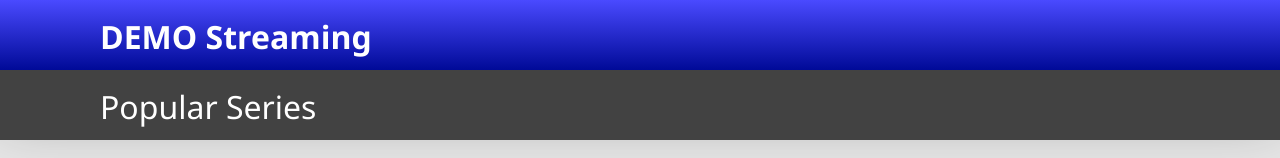
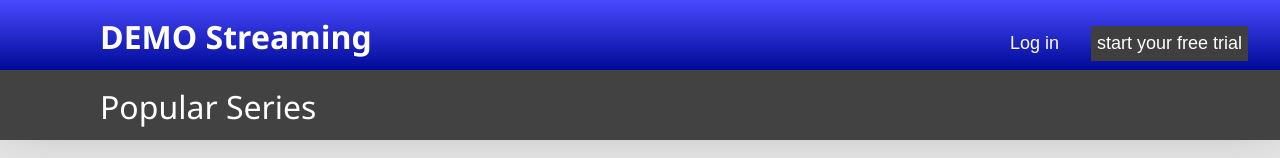
Before and after one commit to alvaroLZ96/Demo-Streaming-app, a React (Vite) app in the folder app/: page /series in a window 1280 px wide. Shown: the top 158 px of the page. Built offline with nearby package versions, Linux system fonts and the light colour scheme; no server answers.

Commit message:
ultimos cambios de maquetación y estilos

```diff
--- a/app/index.html
+++ b/app/index.html
@@ -2,9 +2,9 @@
 <html lang="en">
   <head>
     <meta charset="UTF-8" />
-    <link rel="icon" type="image/svg+xml" href="/vite.svg" />
+    <link rel="icon" type="image/svg+xml" href="/claqueta.png" />
     <meta name="viewport" content="width=device-width, initial-scale=1.0" />
-    <title>Vite + React</title>
+    <title>Demo Streaming</title>
   </head>
   <body>
     <header></header>
--- a/app/src/components/modal.css
+++ b/app/src/components/modal/modal.css
@@ -1,5 +1,5 @@
-.overlay {
-    /* background-color: rgba(0, 0, 0, 0.5); */
+/* .overlay {
+    background-color: rgba(0, 0, 0, 0.5);
     position: fixed;
     width: 100%;
     height: 100%;
@@ -43,3 +43,4 @@
     margin-top: 3rem;
     padding: 1rem 2rem;
   }
+   */
--- a/app/src/components/navbar.jsx
+++ b/app/src/components/navbar.jsx
@@ -1,9 +1,18 @@
 import React from "react";
 import { NavLink } from "react-router-dom";
+
 const Navbar = () => {
   return (
     <nav>
-      <div>DEMO Streaming</div>
+      <NavLink to={`/`} style={{ textDecoration: "none" }}>
+        {" "}
+        {/* por qué no me deja quitarle el subrayado en CSS? */}
+        <div className="titleNav">DEMO Streaming</div>
+      </NavLink>
+      <div className="navBtns">
+        <button className="loginBtn">Log in</button>
+        <button className="trialBtn">start your free trial</button>
+      </div>
     </nav>
   );
 };
--- a/app/src/index.css
+++ b/app/src/index.css
@@ -12,6 +12,31 @@ nav{
     font-weight: 600;
     box-shadow: rgba(0, 0, 0, 0.25) 0px 54px 55px, rgba(0, 0, 0, 0.12) 0px -12px 30px, rgba(0, 0, 0, 0.12) 0px 4px 6px, rgba(0, 0, 0, 0.17) 0px 12px 13px, rgba(0, 0, 0, 0.09) 0px -3px 5px;
     font-family: 'Segoe UI', Tahoma, Geneva, Verdana, sans-serif;
+    display:flex;
+    justify-content: space-between;
+}
+.titleNav {
+    text-decoration: none;
+    color:white;
+
+}
+.navBtns{
+    padding-right: 2rem;
+
+}
+.loginBtn{
+    font-size: 18px;
+    color:white;
+background-color: transparent;
+border: none;
+padding-right: 2rem;
+}
+.trialBtn{
+    font-size: 18px;
+    color:white;
+    height: 35px;
+    background-color: rgb(63, 63, 63);
+    border:none
 
 }
 
@@ -102,3 +127,22 @@ footer li{
 footer img{
     height: 30px;
 }
+
+
+
+img :before{
+    display:block;
+    box-sizing: border-box;
+    content: "\0026A0  Imagen rota: \A" attr(src);
+    white-space: pre-wrap;
+    position: absolute;
+    background-color:red;
+    color:#fff;
+    text-align:center;
+    top:0;
+    left:0;
+    right:0;
+    bottom:0;
+    padding:20px;
+
+}
--- a/app/src/pages/MOVIES/Movies.jsx
+++ b/app/src/pages/MOVIES/Movies.jsx
@@ -100,10 +100,9 @@ const Movies = () => {
       </div>
 
       <div className="divList">
-        <div className="mipollaenvinagre">
+        <div className="salsaPicante">
           <div className="moviesList">
-            {moviesList /* .slice(0, 20) */
-              .map((movie) => (
+            {moviesList.map((movie) => (
               <div className="divimg" key={movie.title}>
                 <img src={movie.images["Poster Art"].url} alt={movie.title} />
                 <button
@@ -126,7 +125,7 @@ const Movies = () => {
         ></Popup> */}
         {openModal && (
           <div className="popupContainer" onClick={changeContent}>
-            {/* se deberia cerrar pulsar cualquier parte del modal */}
+            {/* se deberia cerrar al pulsar cualquier parte del modal */}
             <div className="popupbody" onClick={(e) => e.stopPropagation()}>
               {/* si no pongo stop stopPropagation este div llama al padre */}
               <div className="popupHeader">
@@ -138,8 +137,8 @@ const Movies = () => {
                 {popupContent.map((pop) => {
                   return (
                     <div className="popupCard">
-                      <h3>Name: {pop.title}</h3>
-                      <p>Description:{pop.description}</p>
+                      <h3>{pop.title}</h3>
+                      <p>{pop.description}</p>
                       <p>Release Year:{pop.releaseYear}</p>
                       <img src={pop.images["Poster Art"].url} />
                     </div>
@@ -160,49 +159,3 @@ const Movies = () => {
 };
 
 export default Movies;
-
-/* import React from "react";
-import { useState, useEffect } from "react";
-import { getMovie } from "../../services/API";
-import { Link } from "react-router-dom";
-import "./styles.css";
-import { filterandsort } from "../../utils/filterandsort";
-
-const Movies = () => {
-  const [moviesList, setMoviesList] = useState([]);
-
-  useEffect(() => {
-    (async () => {
-      const data = await fetch(`http://localhost:8080/entries`);
-      const res = await data.json();
-      const newFilter = filterandsort(res, "movie");
-      console.log(newFilter);
-      setMoviesList(newFilter);
-    })();
-  }, []);
-
-  return (
-    <div>
-      <h1> MOVIES</h1>
-      <ul>
-        {moviesList.map((movie) => (
-          <li key={movie.title}>
-            <h3>{movie.title}</h3>
-            <Link to={`/series/${movie.title}`}>
-              <img
-                src={movie.images["Poster Art"].url}
-                alternative={movie.title}
-              />
-            </Link>
-          </li>
-        ))}
-      </ul>
-    </div>
-  );
-};
-
-export default Movies;
-
-
-
- */
--- a/app/src/pages/MOVIES/styles.css
+++ b/app/src/pages/MOVIES/styles.css
@@ -59,22 +59,25 @@
     border:none;
     outline: none;
     margin:20px;
+
 }
 .popupContainer{
     position: relative;
-    background-color: rgba(0, 0, 0, 0.4) ;
+    background-color: rgba(0, 0, 0, 0.4);
+
 }
 
 .popupbody{
     background-color: rgb(255, 245, 202);
     padding: 2rem;
-    position: fixed;
+   position: fixed;
     top:20%;
     bottom:20%;
     left:20%;
     right: 20%;
     border-radius: 20px;
     box-shadow: rgba(0, 0, 0, 1) 0px 5px 15px;
+    max-height: fit-content;
 }
 
 
@@ -87,10 +90,12 @@
     display:flex;
     flex-direction: column;
     align-items: center;
+
 }
 
 .popupCard h3{
     font-family: 'Segoe UI', Tahoma, Geneva, Verdana, sans-serif;
+
 }
 .popupCard p{
     text-align: justify;
--- a/app/src/pages/SERIES/Series.jsx
+++ b/app/src/pages/SERIES/Series.jsx
@@ -2,7 +2,6 @@ import React from "react";
 import { useState, useEffect } from "react";
 import { getShows } from "../../services/API";
 import "./styles.css";
-import { filterandsort } from "../../utils/filterandsort";
 /* import Popup from "../../components/Popup"; */
 
 let limit = 20;
@@ -45,10 +44,10 @@ const Series = () => {
       sortCriteria,
       order,
       releaseYear
-    ); // luego en el useeffect se trae las series y mete por parametros todos los declarados anteriormente en la api con @
+    );
 
     setNotMoreItems(series.length < limit); //  las series pintadas deben ser inferiores al limite
-    setSeriesList(series); //y una vez hecho el filtro las pinto(?)
+    setSeriesList(series); //y una vez hecho el filtro las pinto
   };
 
   const onPreviousPage = async () => {
@@ -58,13 +57,11 @@ const Series = () => {
 
     page--; //si no, una página menos
 
-    await intGetMovies(); //dudas con el await
+    await intGetMovies(); // no es necesario realmente que esta función sea asíncrona
   };
 
   const onNextPage = async () => {
-    if (notMoreItems)
-      //aquí not moreitems inlcuye a todas las series? es true?
-      return; //al no haber mas items, me quedo igual
+    if (notMoreItems) return; //al no haber mas items, me quedo igual
 
     page++; //si no, una página más
 
@@ -74,8 +71,8 @@ const Series = () => {
   const onChangeLimit = async (event) => {
     const value = event.target.value;
 
-    page = 1; //por que tiene que ser la página 1?
-    limit = value; //si meto 20 el límite tendrá que ser 20. al cambiar este límite accedo a la función de inget que cambia la condicion de setNotMoreitems o directamente el useffect?
+    page = 1; //es la primera pag porque me las pinta todas desde el principio
+    limit = value;
 
     setSeriesList([]);
     await intGetMovies();
@@ -100,10 +97,15 @@ const Series = () => {
 
       <div className="divList">
         <div className="seriesList">
-          {seriesList /* .slice(0, 20) */
-            .map((serie) => (
+          {seriesList.map((serie) => (
             <div className="divimg" key={serie.title}>
-                <img src={serie.images["Poster Art"].url} alt={serie.title} />
+              <img
+                src={serie.images["Poster Art"].url}
+                alt={serie.title}
+                onError={(e) => {
+                  e.target.src = "/claqueta.png";
+                }}
+              />
               <button
                 className="modalButton"
                 onClick={() => {
@@ -134,10 +136,15 @@ const Series = () => {
                 {popupContent.map((pop) => {
                   return (
                     <div className="popupCard">
-                      <h3>Name: {pop.title}</h3>
-                      <p>Description:{pop.description}</p>
+                      <h3> {pop.title}</h3>
+                      <p>{pop.description}</p>
                       <p>Release Year:{pop.releaseYear}</p>
-                      <img src={pop.images["Poster Art"].url} />
+                      <img
+                        src={pop.images["Poster Art"].url}
+                        onError={(e) => {
+                          e.target.src = "/claqueta.png";
+                        }}
+                      />
                     </div>
                   );
                 })}
--- a/app/src/services/API.js
+++ b/app/src/services/API.js
@@ -15,7 +15,7 @@ export const getMovie = async (param) => {
  * @param order
  * @param releaseYear
  * @returns
- */ //- se escribe "@param"para crear un parametro de búsqueda en el fecth? y debes declararlo como variables luego en la página de movies?
+ */
 export const getShows = async (
   page,
   limit,
```
Also changed, not shown: app/public/claqueta.png (added), app/src/components/modal/Popup.jsx (renamed from app/src/components/Popup.jsx), 1 other file (tests, documents, lock files or other folders). Lines whose indentation alone changed are shown as unchanged.
